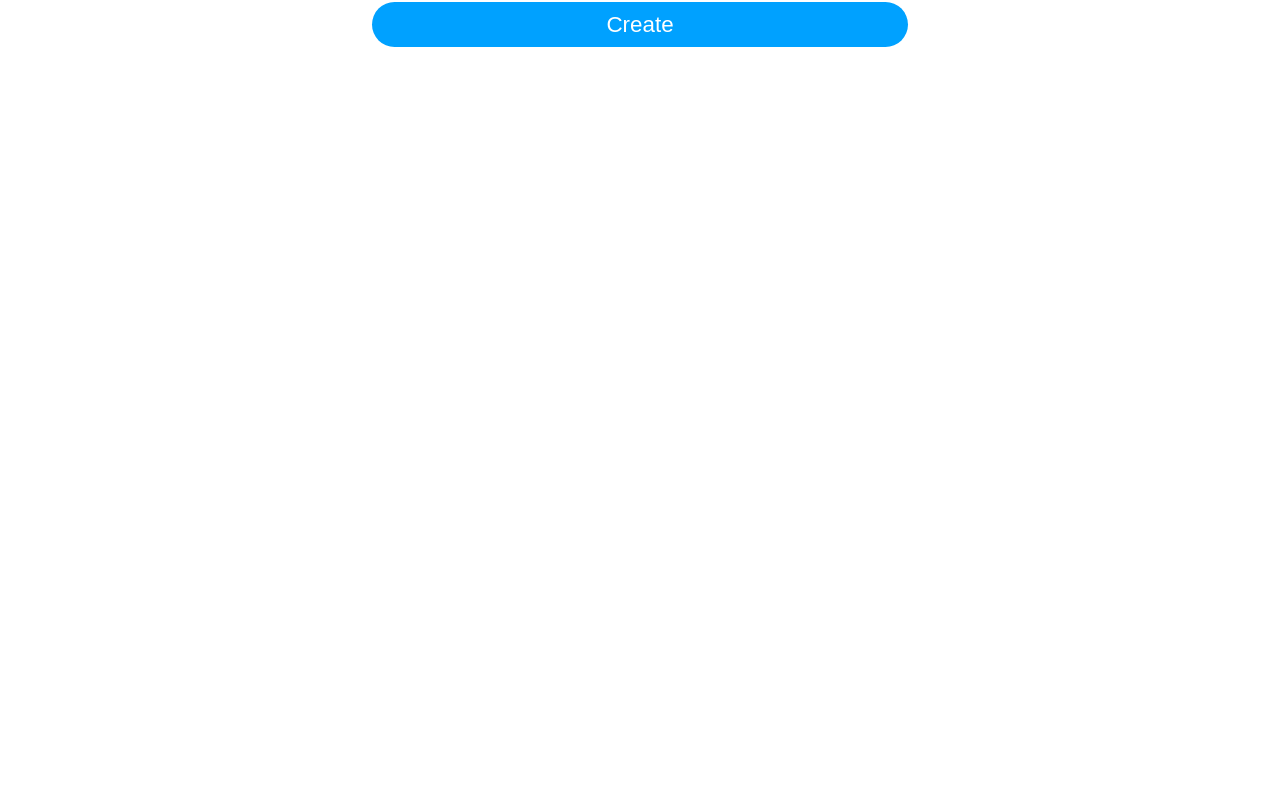
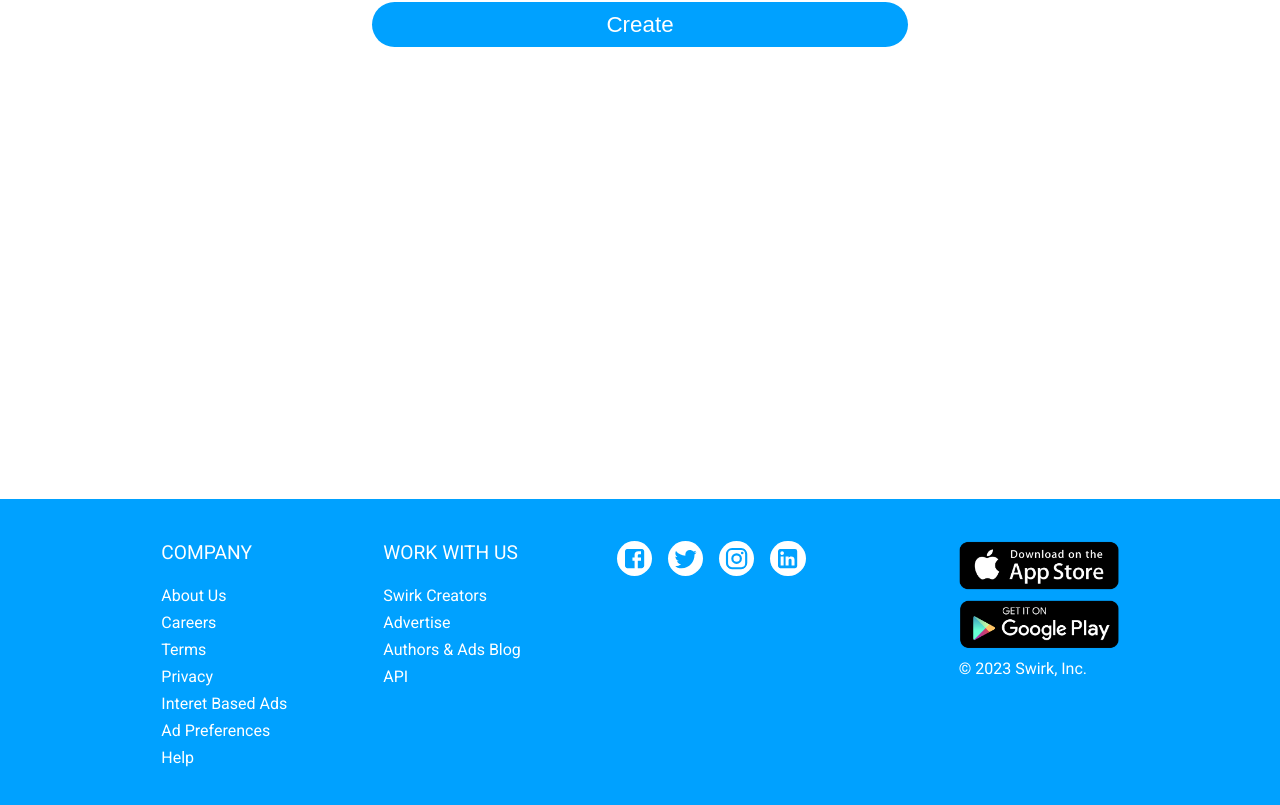
Before and after one commit to ZahariCheyrekov/swirk, a React (Create React App) app in the folder client/: page /create in a window 1280 px wide. Shown: the part 501-1306 px from the top of the page. Before the commit the page ends 1000 px from the top, so only its background shows below. Built offline with nearby package versions, Linux system fonts and the light colour scheme; the HTML template or start-up script is replaced by a standard one.

Commit message:
Import footer component

```diff
--- a/client/src/features/post/components/CreatePost.tsx
+++ b/client/src/features/post/components/CreatePost.tsx
@@ -4,6 +4,7 @@ import { useNavigate } from "react-router-dom";
 import { createPost } from "../api/post-api";
 import { uploadImage } from "../services/uploadImage";
 import { getUserId } from "../../../services/localStorage";
+import Footer from "../../../layouts/footer/Footer";
 
 import "./CreatePost.scss";
 
@@ -50,6 +51,7 @@ const CreatePost = () => {
   };
 
   return (
+    <>
       <main className="main__create">
         <form
           action="POST"
@@ -77,6 +79,8 @@ const CreatePost = () => {
           </button>
         </form>
       </main>
+      <Footer />
+    </>
   );
 };
 
```
Lines whose indentation alone changed are shown as unchanged.
